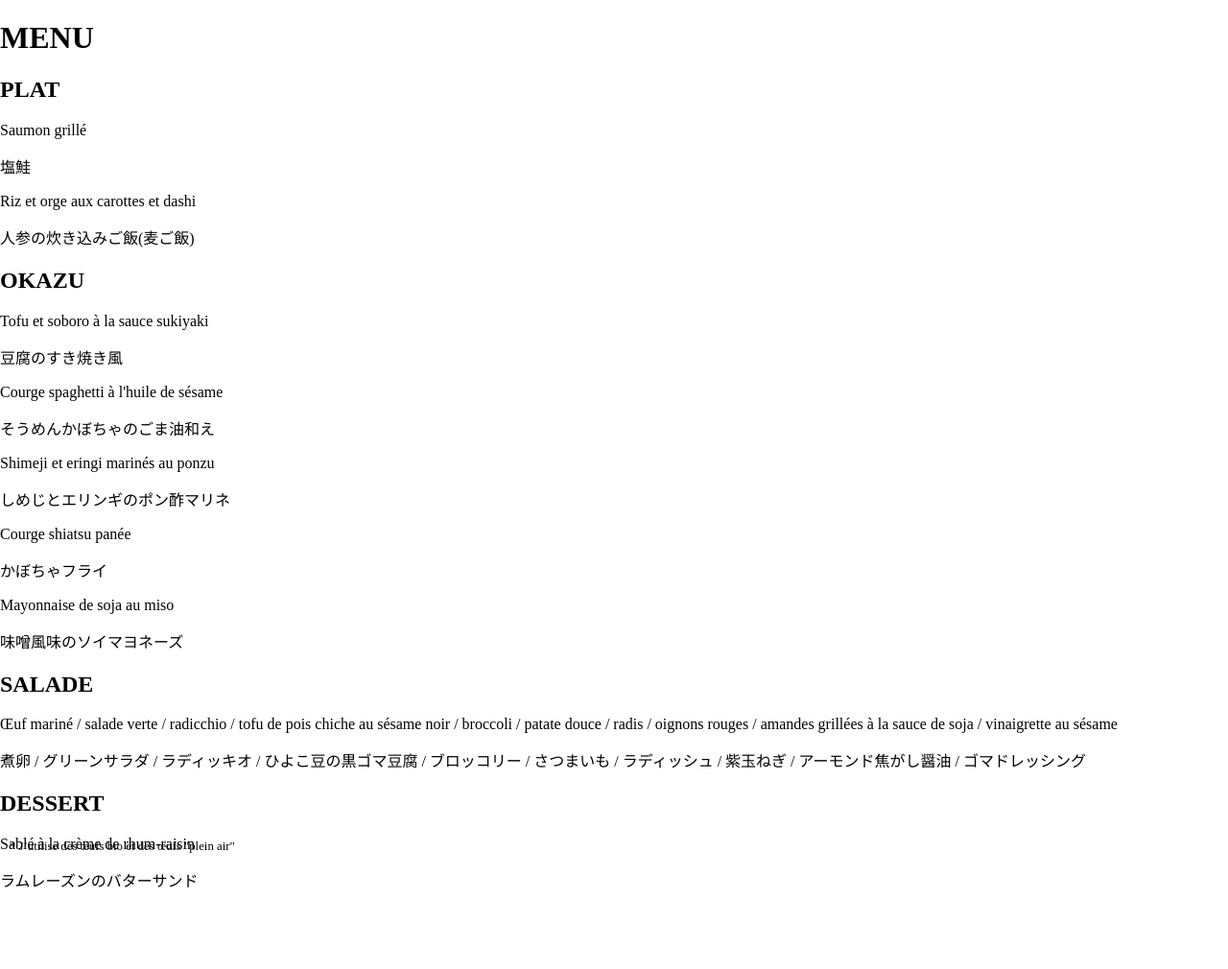
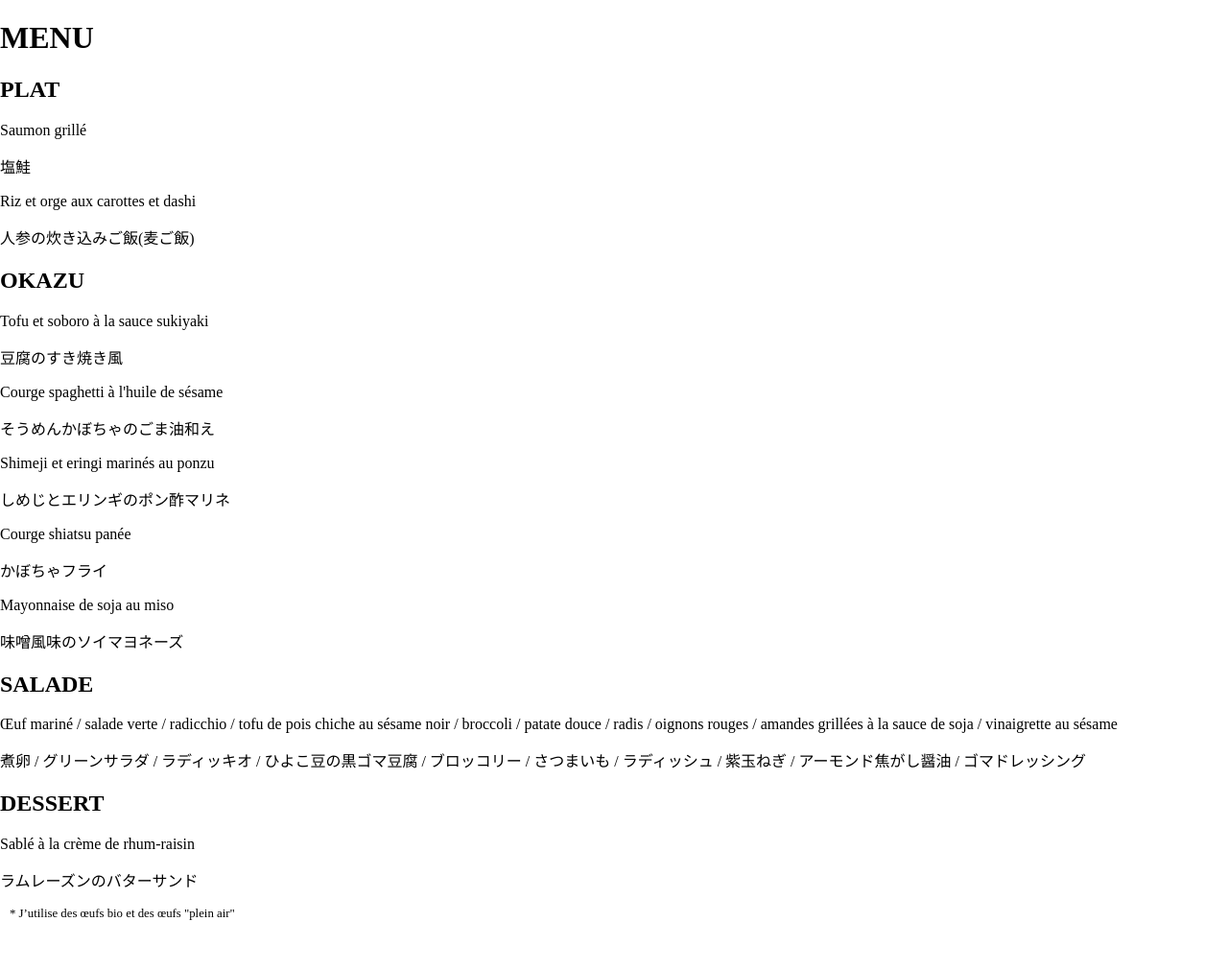
Before and after one commit to matsupin/main, a Jekyll site: the page built from index.html, in a window 1280 px wide. Shown: the whole page at 96% size. Built offline with Jekyll 4.4.1, drawn with Linux system fonts in a browser that asks for light colours; before the commit the page ends 979 px from its top, so only the background shows below that.

Commit message:
Update index.html

```diff
--- a/index.html
+++ b/index.html
@@ -60,9 +60,6 @@ title: Bento Menu
         margin-bottom: 50px; /* Increase space at the bottom of the menu */
     }
     .comment {
-        position: fixed;
-        bottom: 0;
-        left: 0;
         font-size: 0.8em; /* Smaller font size */
         margin: 10px; /* Adds some space from the edges */
     }
```
